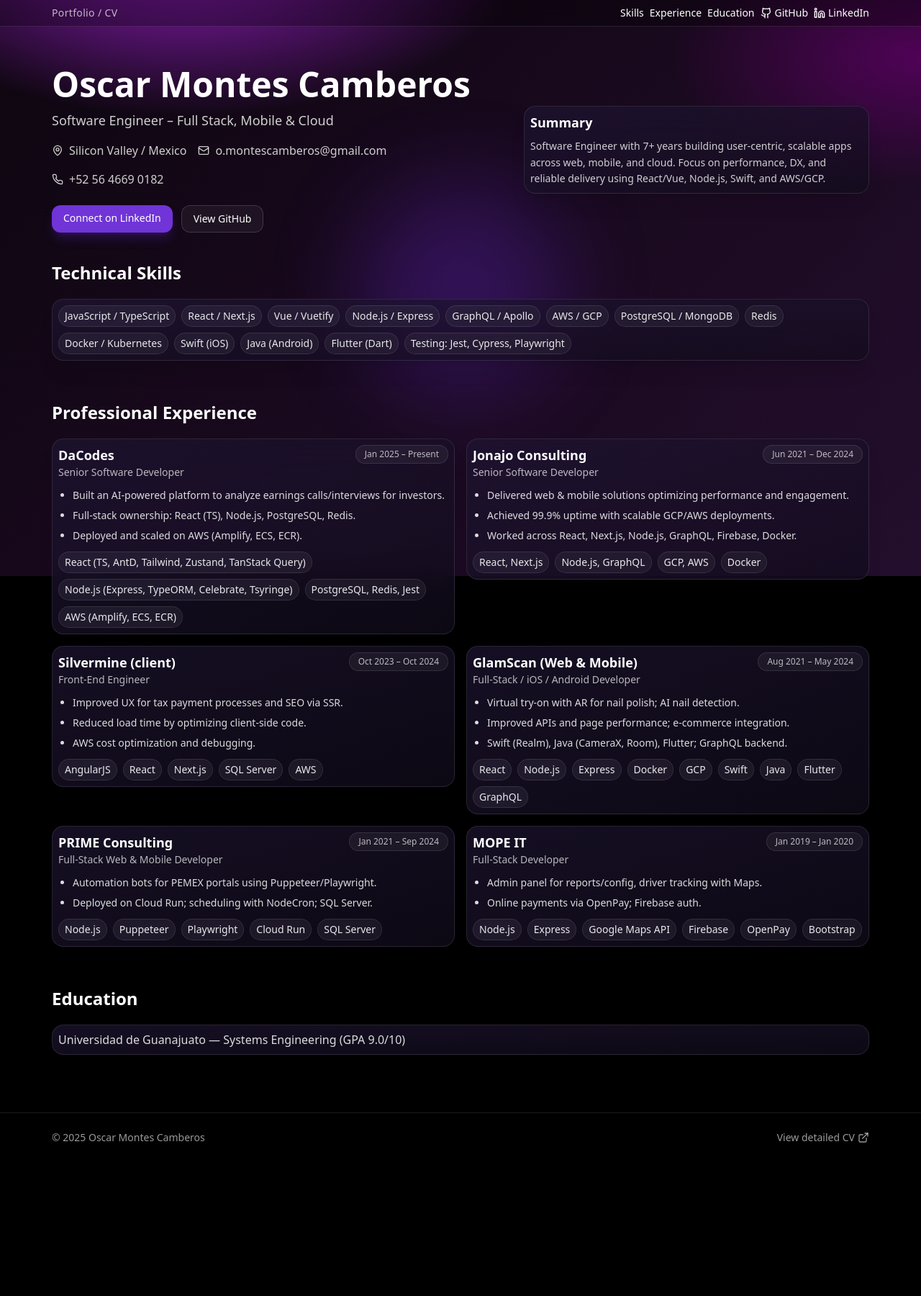
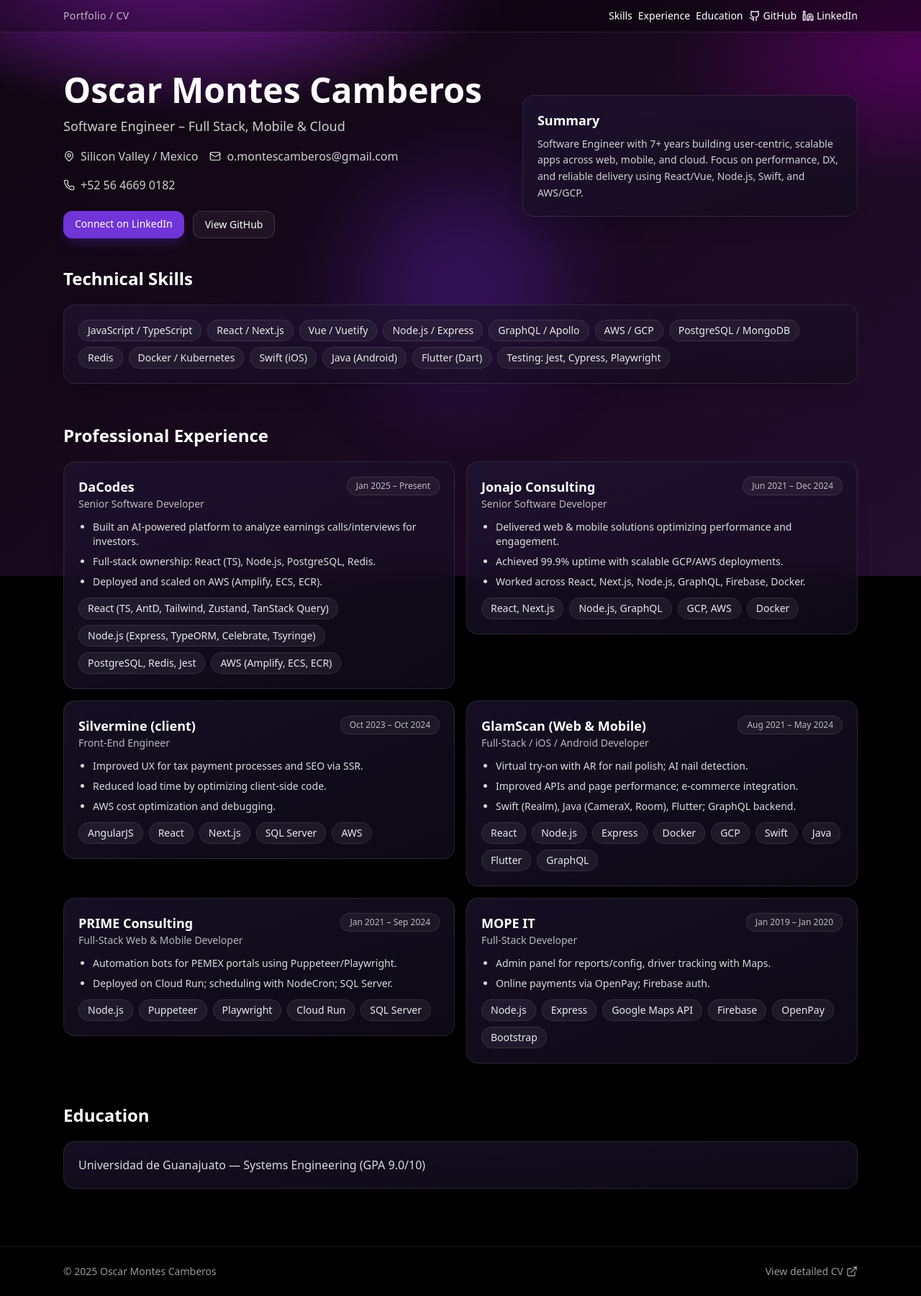
Before and after one commit to oscarlolero/o.montescamberos-cv, a React (Vite) app: page / in a window 1280 px wide. Shown: the whole page at 72% size. Before the commit the page ends 1614 px from the top, so only its background shows below. Built offline with nearby package versions, Linux system fonts and the light colour scheme.

Commit message:
refactor: enhance padding and spacing in App component for improved layout consistency

```diff
--- a/src/App.jsx
+++ b/src/App.jsx
@@ -106,13 +106,13 @@ const EXPERIENCE = [
 
 // ---- Small UI atoms ----
 const Badge = ({ children }) => (
-  <span className="inline-flex items-center rounded-2xl border border-white/10 bg-white/5 px-2 py-1 text-sm text-white/90 backdrop-blur-md">
+  <span className="inline-flex items-center rounded-2xl border border-white/10 bg-white/5 px-3 py-1 text-sm text-white/90 backdrop-blur-md">
     {children}
   </span>
 )
 
 const Card = ({ children }) => (
-  <div className="rounded-2xl border border-white/10 bg-gradient-to-br from-[#1f1533]/70 to-[#120c1c]/70 p-2 shadow-xl backdrop-blur-xl">
+  <div className="rounded-2xl border border-white/10 bg-gradient-to-br from-[#1f1533]/70 to-[#120c1c]/70 p-5 shadow-xl backdrop-blur-xl">
     {children}
   </div>
 )
@@ -142,7 +142,7 @@ const App = () => {
 
       {/* Top nav */}
       <header className="sticky top-0 z-20 border-b border-white/10 bg-black/30 backdrop-blur-md">
-        <nav className="mx-auto flex max-w-6xl items-center justify-between px-2 py-2">
+        <nav className="mx-auto flex max-w-6xl items-center justify-between px-6 py-3">
           <span className="text-sm tracking-wide text-white/70">Portfolio / CV</span>
           {/* Desktop links */}
           <div className="hidden items-center gap-2 text-sm md:flex">
@@ -170,13 +170,13 @@ const App = () => {
         {/* Mobile dropdown */}
         {isMenuOpen && (
           <div className="md:hidden">
-            <div className="mx-auto max-w-6xl px-2 pb-2">
+            <div className="mx-auto max-w-6xl px-6 pb-2">
               <div className="rounded-xl border border-white/10 bg-black/60 p-2 backdrop-blur-md">
-                <a href="#skills" onClick={() => setIsMenuOpen(false)} className="block rounded-lg px-2 py-2 text-sm hover:bg-white/5">Skills</a>
-                <a href="#experience" onClick={() => setIsMenuOpen(false)} className="block rounded-lg px-2 py-2 text-sm hover:bg-white/5">Experience</a>
-                <a href="#education" onClick={() => setIsMenuOpen(false)} className="block rounded-lg px-2 py-2 text-sm hover:bg-white/5">Education</a>
-                <a href={PROFILE.links.github} target="_blank" rel="noreferrer" onClick={() => setIsMenuOpen(false)} className="block rounded-lg px-2 py-2 text-sm hover:bg-white/5">GitHub</a>
-                <a href={PROFILE.links.linkedin} target="_blank" rel="noreferrer" onClick={() => setIsMenuOpen(false)} className="block rounded-lg px-2 py-2 text-sm hover:bg-white/5">LinkedIn</a>
+                <a href="#skills" onClick={() => setIsMenuOpen(false)} className="block rounded-lg px-3 py-2 text-sm hover:bg-white/5">Skills</a>
+                <a href="#experience" onClick={() => setIsMenuOpen(false)} className="block rounded-lg px-3 py-2 text-sm hover:bg-white/5">Experience</a>
+                <a href="#education" onClick={() => setIsMenuOpen(false)} className="block rounded-lg px-3 py-2 text-sm hover:bg-white/5">Education</a>
+                <a href={PROFILE.links.github} target="_blank" rel="noreferrer" onClick={() => setIsMenuOpen(false)} className="block rounded-lg px-3 py-2 text-sm hover:bg-white/5">GitHub</a>
+                <a href={PROFILE.links.linkedin} target="_blank" rel="noreferrer" onClick={() => setIsMenuOpen(false)} className="block rounded-lg px-3 py-2 text-sm hover:bg-white/5">LinkedIn</a>
               </div>
             </div>
           </div>
@@ -184,7 +184,7 @@ const App = () => {
       </header>
 
       {/* Hero */}
-      <section className="mx-auto max-w-6xl px-2 pb-10 pt-14">
+      <section className="mx-auto max-w-6xl px-6 pb-10 pt-14">
         <motion.div
           initial={{ opacity: 0, y: 10 }}
           animate={{ opacity: 1, y: 0 }}
@@ -221,7 +221,7 @@ const App = () => {
       </section>
 
       {/* Skills */}
-      <section id="skills" className="mx-auto max-w-6xl px-2 pb-14">
+      <section id="skills" className="mx-auto max-w-6xl px-6 pb-14">
         <h2 className="mb-5 text-2xl font-semibold">Technical Skills</h2>
         <Card>
           <div className="flex flex-wrap gap-2">
@@ -233,7 +233,7 @@ const App = () => {
       </section>
 
       {/* Experience */}
-      <section id="experience" className="mx-auto max-w-6xl px-2 pb-14">
+      <section id="experience" className="mx-auto max-w-6xl px-6 pb-14">
         <h2 className="mb-5 text-2xl font-semibold">Professional Experience</h2>
         <div className="grid gap-4 md:grid-cols-2">
           {EXPERIENCE.map((exp) => (
@@ -280,7 +280,7 @@ const App = () => {
       </section>
 
       {/* Education */}
-      <section id="education" className="mx-auto max-w-6xl px-2 pb-20">
+      <section id="education" className="mx-auto max-w-6xl px-6 pb-20">
         <h2 className="mb-5 text-2xl font-semibold">Education</h2>
         <Card>
           <p className="text-white/85">
@@ -291,7 +291,7 @@ const App = () => {
 
       {/* Footer */}
       <footer className="border-t border-white/10 bg-black/30">
-        <div className="mx-auto flex max-w-6xl items-center justify-between px-2 py-6 text-sm text-white/60">
+        <div className="mx-auto flex max-w-6xl items-center justify-between px-6 py-6 text-sm text-white/60">
           <span>© {new Date().getFullYear()} {PROFILE.name}</span>
           <a className="inline-flex items-center gap-1 hover:text-violet-300" href={PROFILE.links.detailedCV} target="_blank" rel="noreferrer">
             View detailed CV <ExternalLink className="h-4 w-4" />
```
